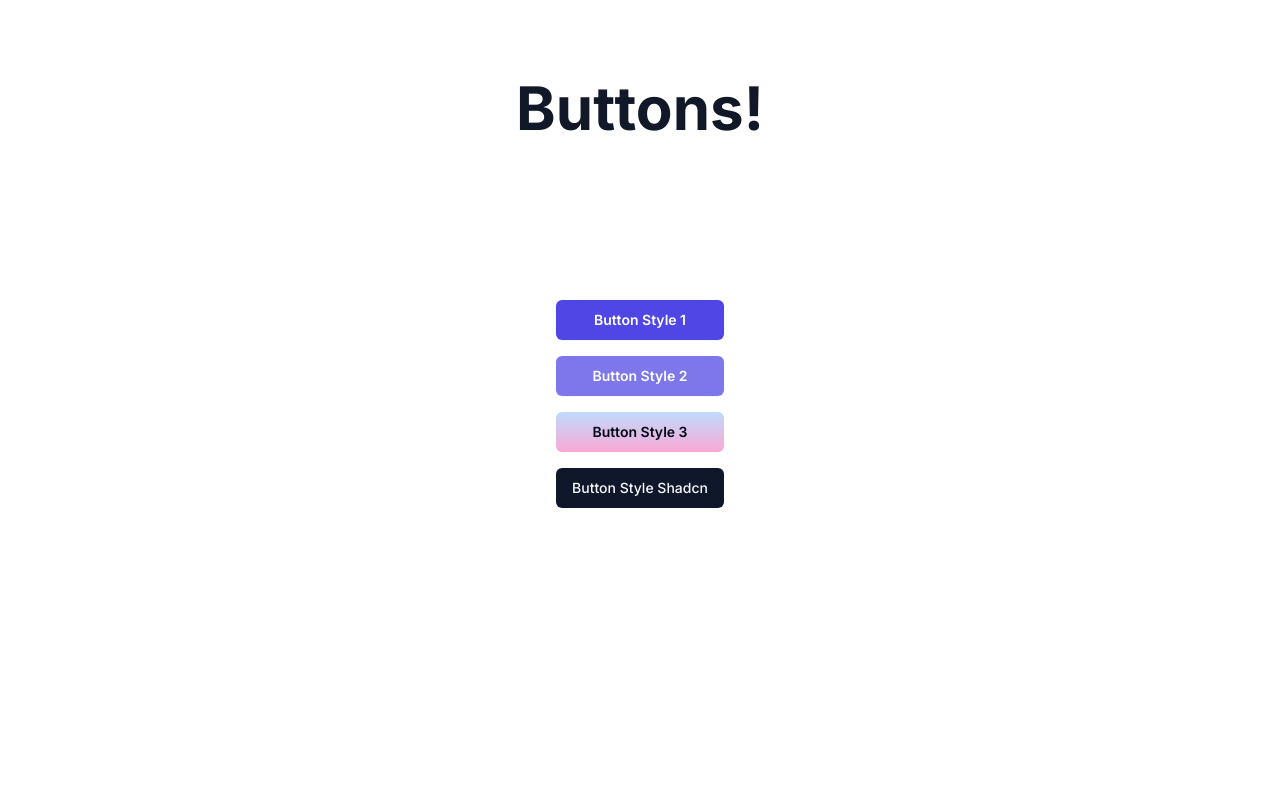
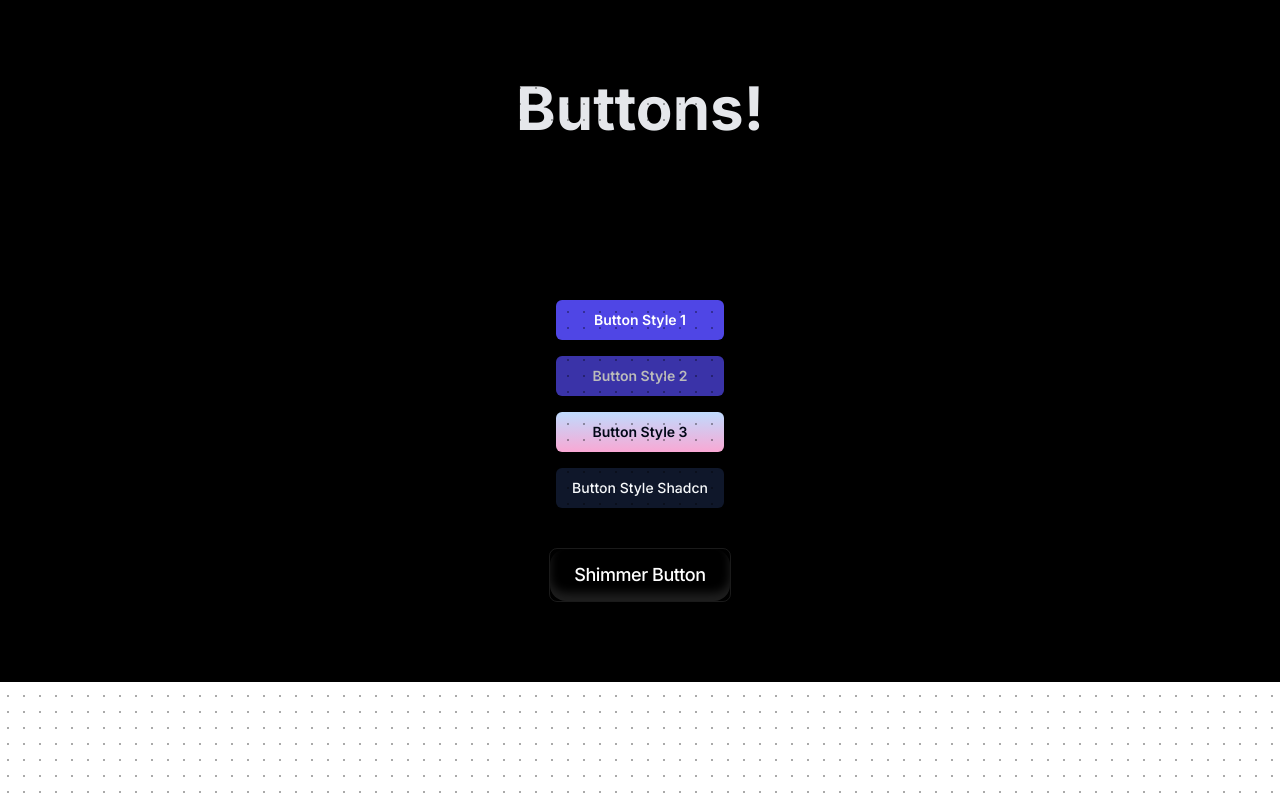
Before and after one commit to DrakeAlia/shimmer-button, a Next.js app: page / in a window 1280 px wide. Built offline with nearby package versions, Linux system fonts and the light colour scheme.

Commit message:
tried adding shimmer button component - wip

```diff
--- a/app/page.tsx
+++ b/app/page.tsx
@@ -3,8 +3,8 @@ import { buttonVariants } from "../components/ui/button";
 
 export default function Home() {
   return (
-    <div className="flex flex-col text-center items-center mx-auto py-20 max-w-3x rounded-full">
-      <h1 className="animate-bounce text-4xl text-gray-900 font-bold sm:text-6xl">
+    <div className="bg-black flex flex-col text-center items-center mx-auto py-20 max-w-3x">
+      <h1 className="animate-bounce text-4xl text-gray-200 font-bold sm:text-6xl">
         Buttons!
       </h1>
       {/* < className="flex flex-col sm:flex-row gap-4 mt-10 bg-yellow-400"> */}
@@ -31,6 +31,24 @@ export default function Home() {
           Button Style Shadcn
         </Link>
       </div>
-    </div>
+      <div className="flex flex-col gap-4 mt-10">
+        {/* shimmer button example */}
+        {/* <div className="not-prose max-w-screen relative flex flex-col items-center justify-center rounded-xl border bg-background p-8 md:p-16"> */}
+          <div className="absolute inset-0 h-full w-full bg-[radial-gradient(#00000055_1px,transparent_1px)] dark:bg-[radial-gradient(#ffffff22_1px,transparent_1px)] lab-bg [background-size:16px_16px]"></div>
+          <button className="group relative z-0 flex cursor-pointer items-center justify-center overflow-hidden whitespace-nowrap border border-white/10 px-6 py-3 text-white [background:var(--bg)] [border-radius:var(--radius)] dark:text-black transform-gpu transition-transform duration-300 ease-in-out active:translate-y-[1px] shadow-2xl">
+            <div className="-z-30 blur-[2px] absolute inset-0 overflow-visible [container-type:size]">
+              <div className="absolute inset-0 h-[100cqh] animate-slide [aspect-ratio:1] [border-radius:0] [mask:none]">
+                <div className="absolute inset-[-100%] w-auto rotate-0 animate-spin [background:conic-gradient(from_calc(270deg-(var(--spread)*0.5)),transparent_0,var(--shimmer-color)_var(--spread),transparent_var(--spread))] [translate:0_0]"></div>
+              </div>
+            </div>
+            <span className="whitespace-pre-wrap text-center text-sm font-medium leading-none tracking-tight text-white dark:from-white dark:to-slate-900/10 lg:text-lg">
+              Shimmer Button
+            </span>
+            <div className="insert-0 absolute h-full w-full rounded-2xl px-4 py-1.5 text-sm font-medium shadow-[inset_0_-8px_10px_#ffffff1f] transform-gpu transition-all duration-300 ease-in-out group-hover:shadow-[inset_0_-6px_10px_#ffffff3f] group-active:shadow-[inset_0_-10px_10px_#ffffff3f]"></div>
+            <div className="absolute -z-20 [background:var(--bg)] [border-radius:var(--radius)] [inset:var(--cut)]"></div>
+          </button>
+        </div>
+      </div>
+    // </div>
   );
 }
```
